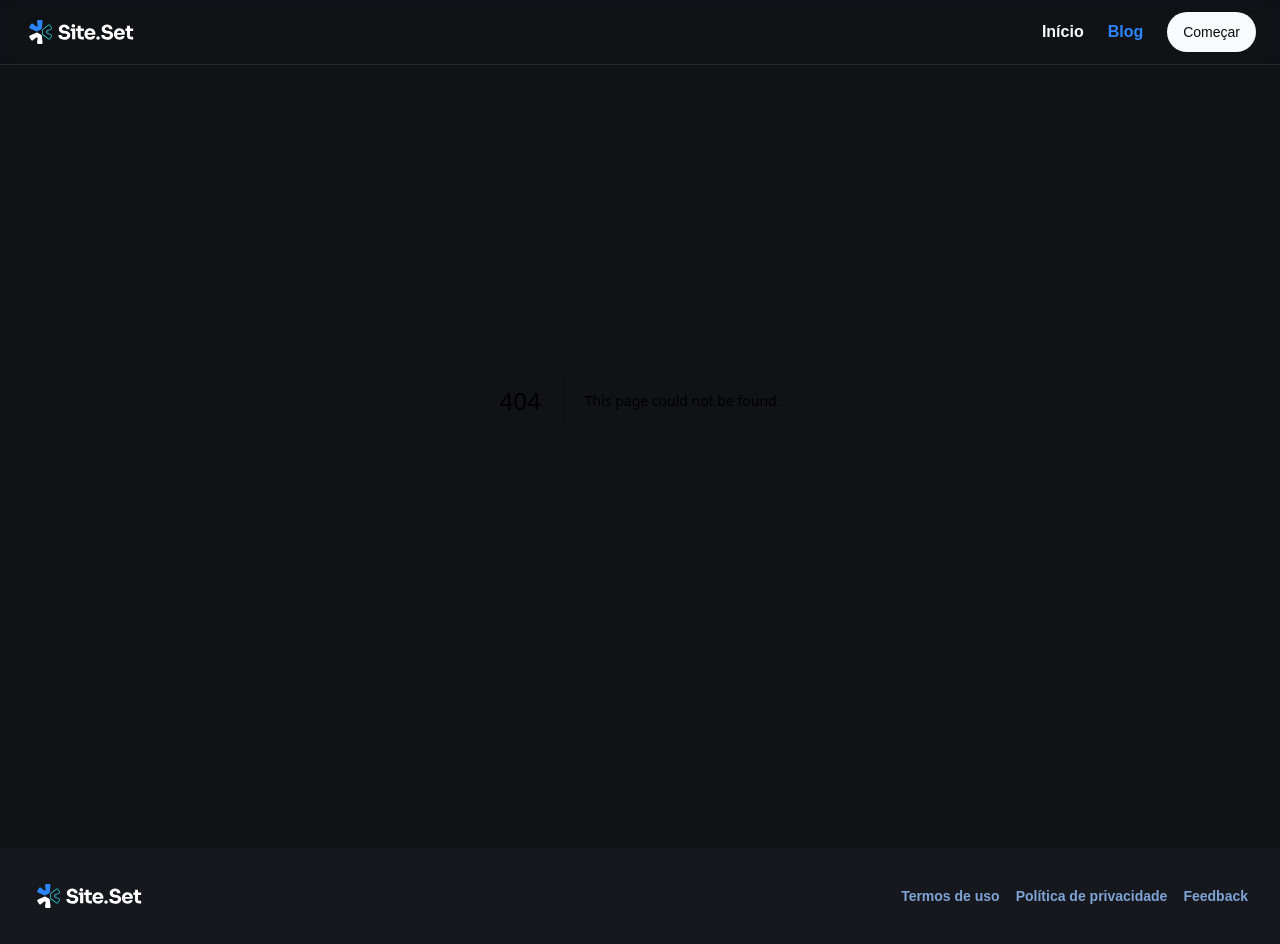
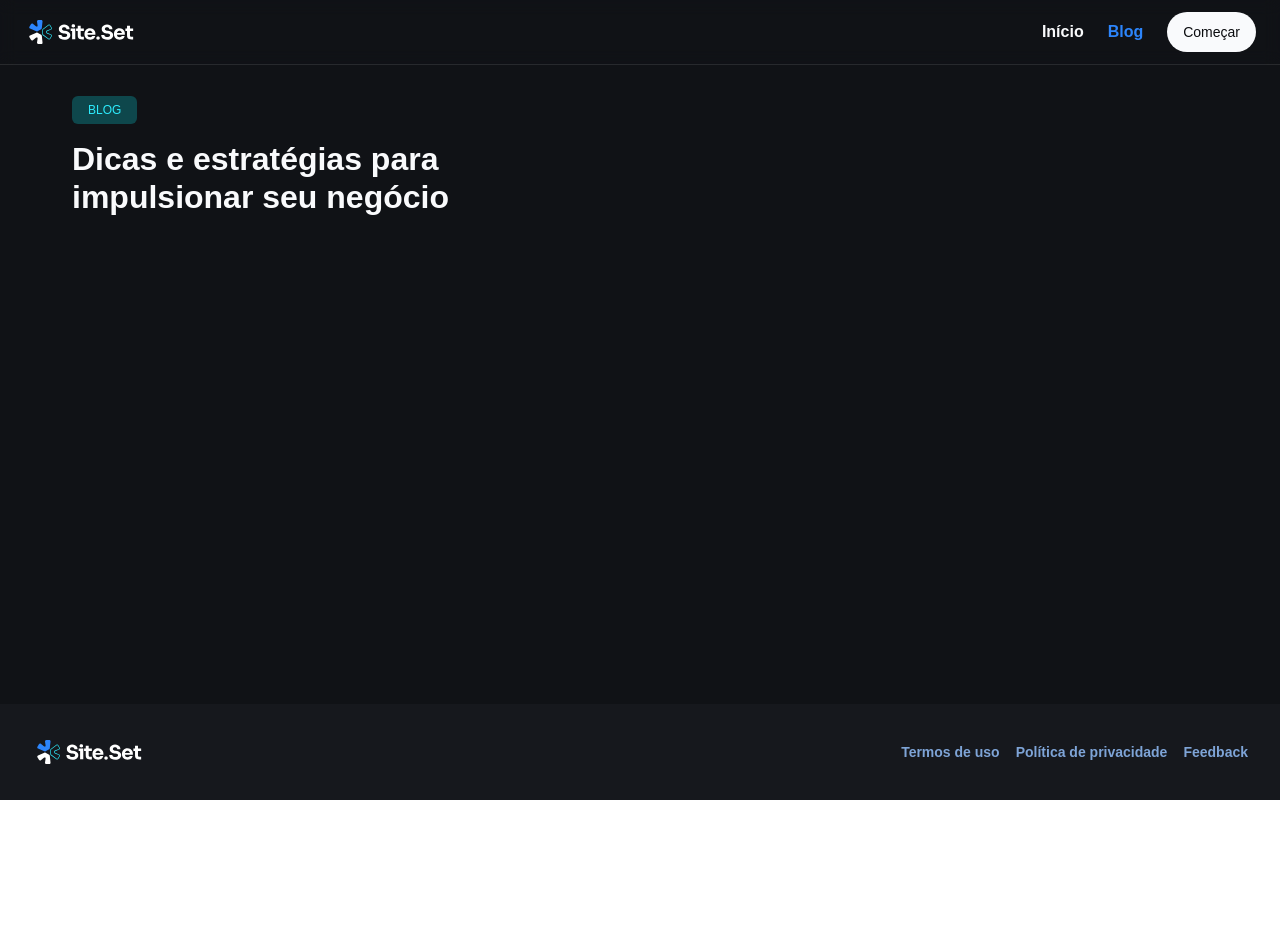
Before and after one commit to Alemoretti/site-blog, a Next.js app: page /blog in a window 1280 px wide. Before the commit this address had no page. After the commit the page ends 800 px from the top, so only its background shows below. Built offline with nearby package versions, Linux system fonts and the light colour scheme; a web font is replaced by a local one.

Commit message:
Create first post

```diff
--- a/package.json
+++ b/package.json
@@ -4,7 +4,7 @@
   "private": true,
   "scripts": {
     "dev": "next dev",
-    "build": "next build",
+    "build": "contentlayer build && next build",
     "start": "next start",
     "lint": "eslint"
   },
--- /dev/null
+++ b/src/pages/blog/index.tsx
@@ -0,0 +1,25 @@
+export default function BlogPage() {
+  return (
+    <div className="flex flex-col py-24 flex-grow h-full">
+      <header className="">
+        <div className="container space-y-6 flex flex-col items-start justify-between md:flex-row md:items-end lg:items-end">
+          <div className="flex flex-col gap-4 md:px-0">
+            {/* TAG */}
+            <span className="text-body-tag text-cyan-100 w-fit rounded-md text-center md:text-left py-2 px-4 bg-cyan-300">
+              BLOG
+            </span>
+
+            {/* Titulo */}
+            <h1 className="text-balance text-start md:text-left text-heading-lg md:text-heading-xl max-w-2xl text-gray-100">
+              Dicas e estratégias para impulsionar seu negócio
+            </h1>
+          </div>
+        </div>
+      </header>
+
+      {/* Search */}
+
+      {/* Listagem de posts */}
+    </div>
+  );
+}
```
Also changed, not shown: posts/primeiro-post.md (added, +22 -0 lines), public/assets/primeiro-post.png (added).
